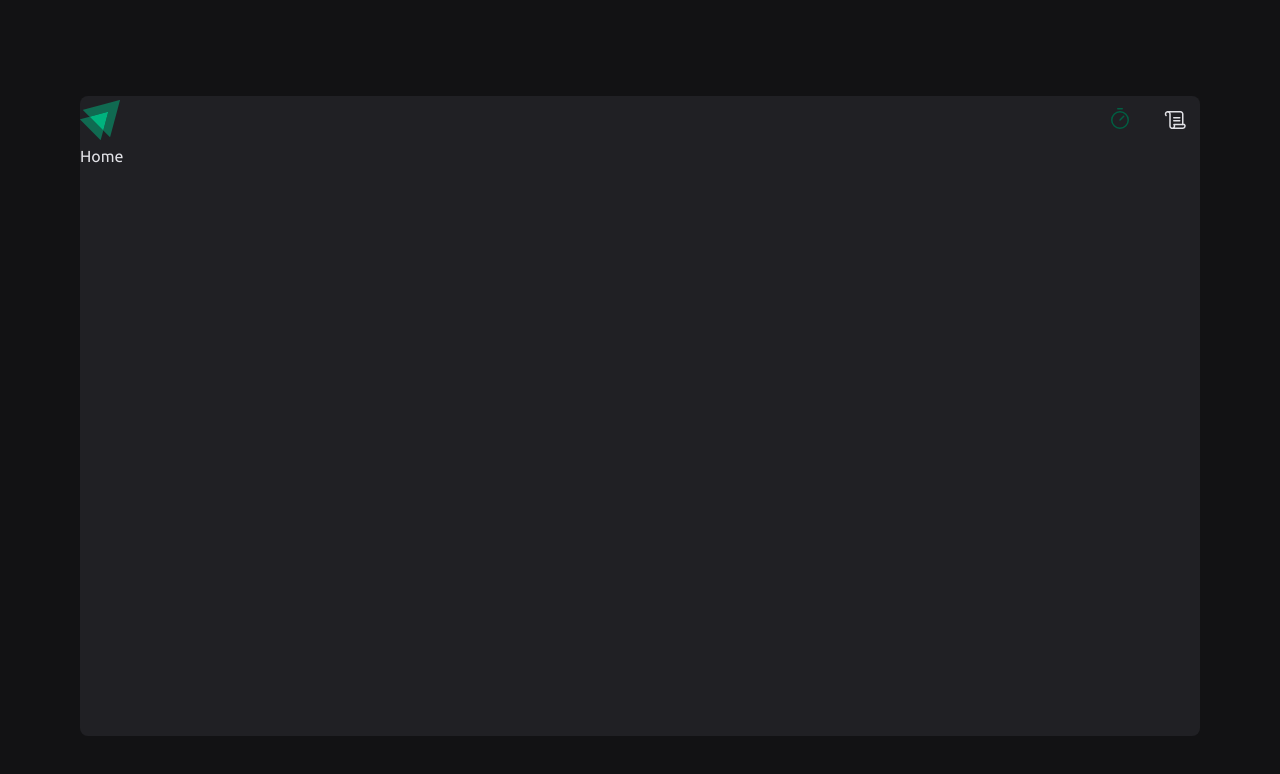
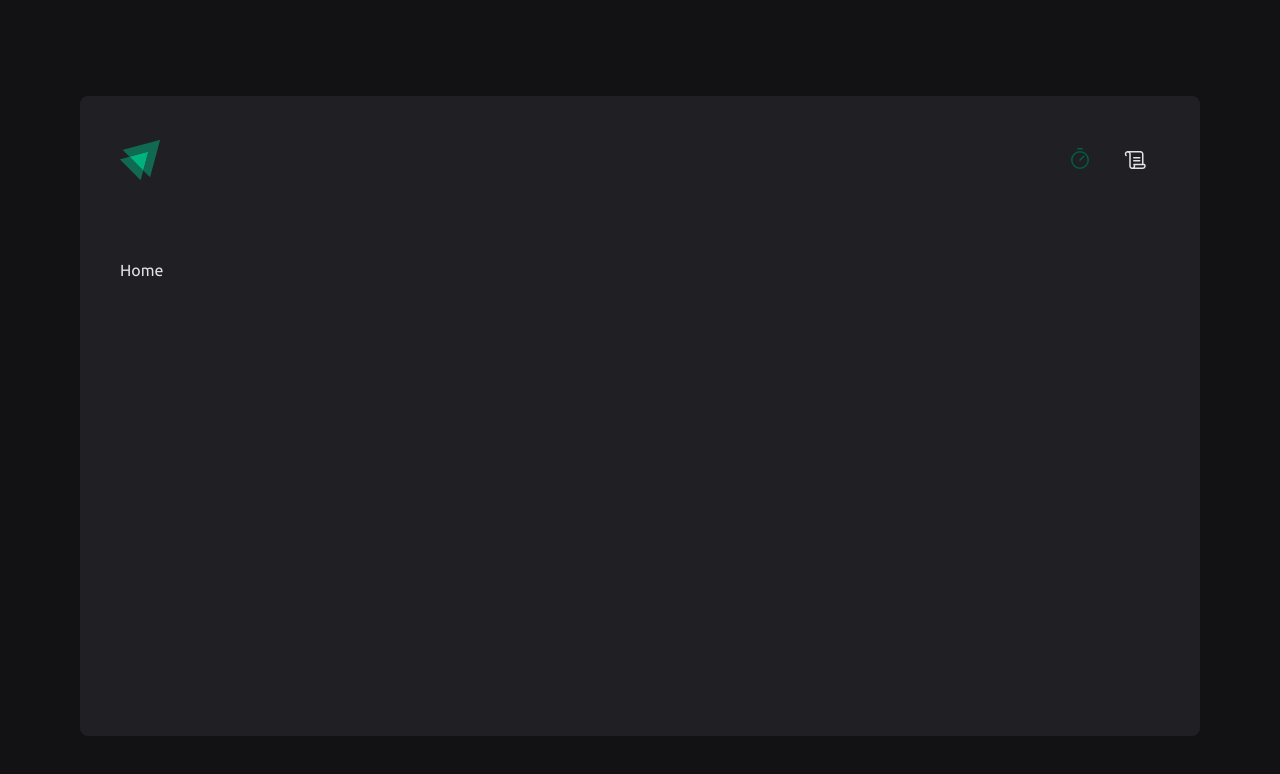
Before and after one commit to dwtoledo/Ignite-Timer, a React (Vite) app in the folder project-02-ignite/: page / in a window 1280 px wide. Shown: the top 774 px of the page. Built offline with nearby package versions, Linux system fonts and the light colour scheme.

Commit message:
Adjust DefaultLayoutContainer style

```diff
--- a/project-02-ignite/src/layouts/DefaultLayout/styles.ts
+++ b/project-02-ignite/src/layouts/DefaultLayout/styles.ts
@@ -8,4 +8,6 @@ export const DefaultLayoutContainer = styled.div`
   height: calc(100vh - 10rem);
   margin: 5rem auto;
   max-width: 70rem;
+  padding: 2.5rem;
+  gap: 4.625rem;
 `
```
